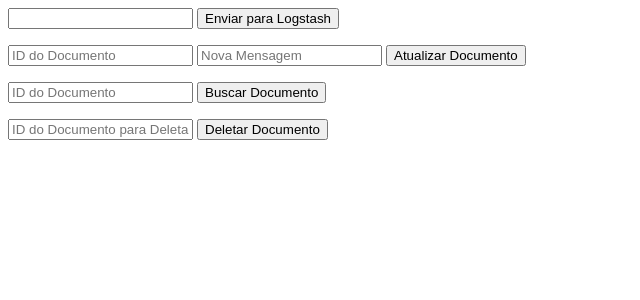
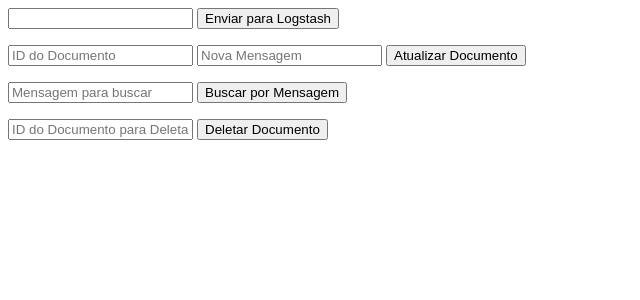
Before and after one commit to arthurhayashi/elastic-teste, a PHP site: page / in a window 1280 px wide. Shown: the top 300 px of the page, without its empty margins (0-640 px from the left). Run offline with PHP 8.4, Linux system fonts and the light colour scheme.

Commit message:
alteração de busca por mensagem

```diff
--- a/src/index.php
+++ b/src/index.php
@@ -81,26 +81,42 @@ if ($_SERVER['REQUEST_METHOD'] === 'POST') {
 
 }
 
-if ($_SERVER['REQUEST_METHOD'] === 'GET' && !empty($_GET['documentId'])) {
-    $searchUrl = "http://$esHost:$esPort/$index/_doc/" . $_GET['documentId'];
+if ($_SERVER['REQUEST_METHOD'] === 'GET' && !empty($_GET['message'])) {
+    // Preparar a URL de busca
+    $searchUrl = "http://$esHost:$esPort/$index/_search";
 
+    // Preparar o corpo da requisição de busca
+    $searchBody = json_encode([
+        'query' => [
+            'match' => [
+                'message' => $_GET['message']
+            ]
+        ]
+    ]);
+
+    // Inicializar cURL
     $client = curl_init($searchUrl);
     curl_setopt($client, CURLOPT_RETURNTRANSFER, true);
+    curl_setopt($client, CURLOPT_POSTFIELDS, $searchBody);
+    curl_setopt($client, CURLOPT_HTTPHEADER, array('Content-Type:application/json'));
 
+    // Executar a requisição
     $response = curl_exec($client);
+
     if ($response === false) {
         echo "cURL Error: " . curl_error($client);
     } else {
         $responseArray = json_decode($response, true);
 
-        if (isset($responseArray['found']) && $responseArray['found']) {
-            // Usando json_encode com JSON_PRETTY_PRINT
-            echo "<pre>Documento encontrado: " . json_encode($responseArray['_source'], JSON_PRETTY_PRINT) . "</pre>";
+        // Verificar se houve resultados
+        if (isset($responseArray['hits']['hits']) && count($responseArray['hits']['hits']) > 0) {
+            echo "<pre>Resultados encontrados: " . json_encode($responseArray['hits']['hits'], JSON_PRETTY_PRINT) . "</pre>";
         } else {
-            echo "Documento não encontrado.";
+            echo "Nenhum documento encontrado.";
         }
     }
 
+    // Fechar a conexão cURL
     curl_close($client);
 }
 
@@ -120,8 +136,8 @@ if ($_SERVER['REQUEST_METHOD'] === 'GET' && !empty($_GET['documentId'])) {
 </form>
 
 <form method="get">
-    <input type="text" name="documentId" placeholder="ID do Documento">
-    <button type="submit">Buscar Documento</button>
+    <input type="text" name="message" placeholder="Mensagem para buscar">
+    <button type="submit">Buscar por Mensagem</button>
 </form>
 
 <form method="post">
```
